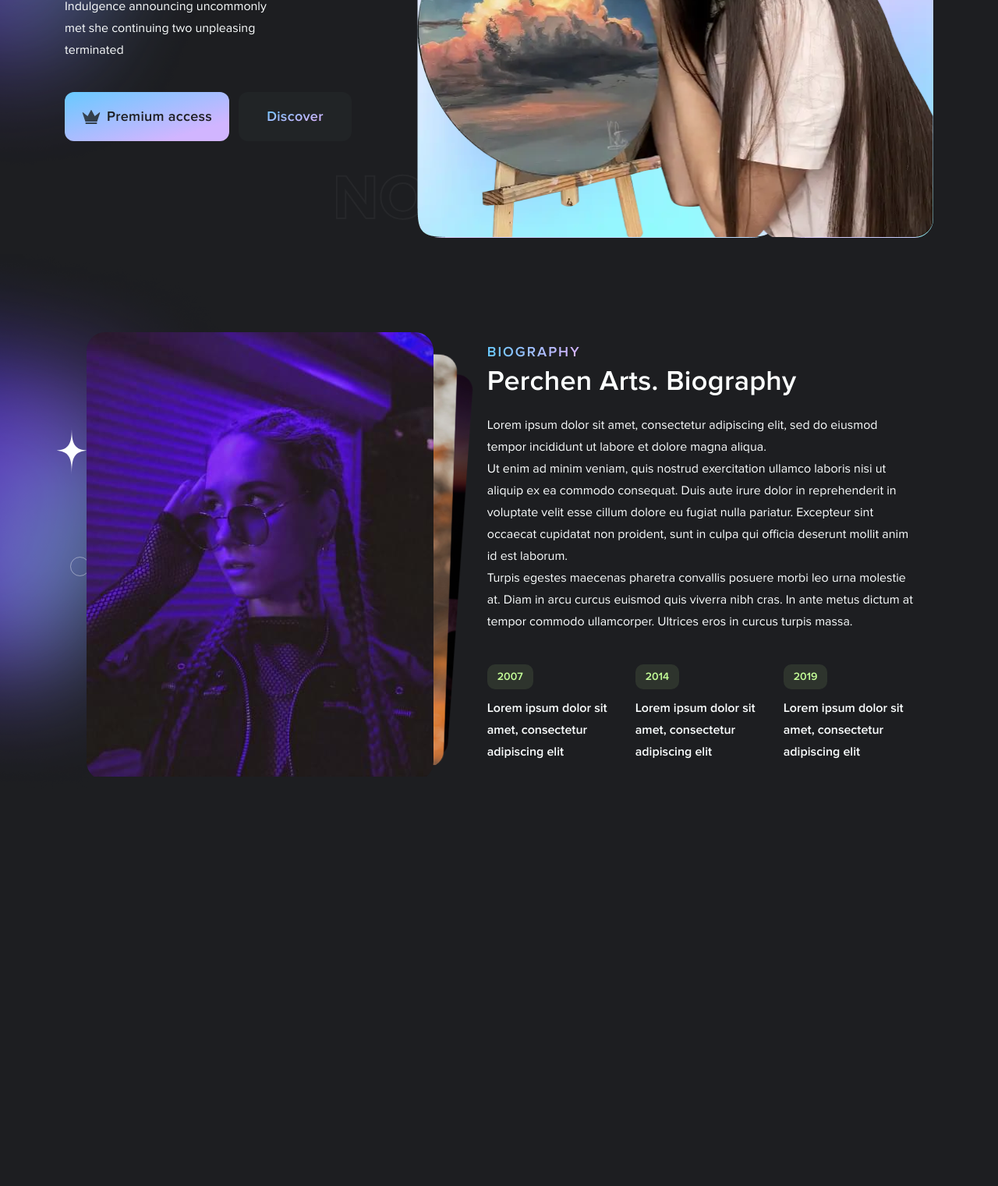
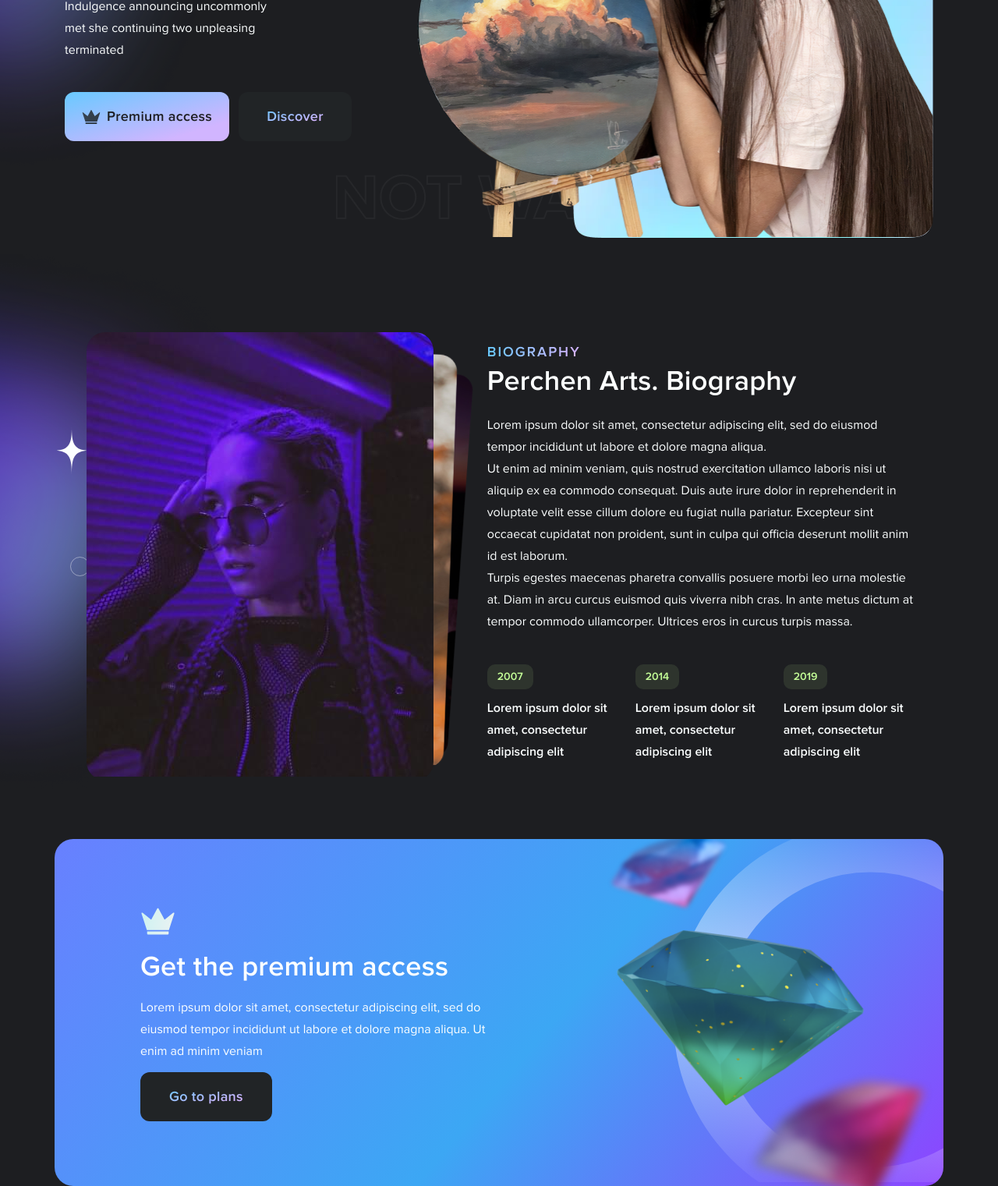
Before and after one commit to reworldcreative/ARTIST_NFT, a website: page docs/index.html in a window 1280 px wide. Shown: the part 472-1993 px from the top of the page at 78% size. Before the commit the page ends 1538 px from the top, so only its background shows below. Drawn offline with nearby package versions, Linux system fonts and the light colour scheme; some packages are replaced by stand-ins of ours.

Commit message:
fix hero image

```diff
--- a/docs/index.html
+++ b/docs/index.html
@@ -4,14 +4,14 @@
     <meta charset="UTF-8">
     <meta http-equiv="X-UA-Compatible" content="IE=edge">
     <meta name="viewport" content="width=device-width, initial-scale=1.0">
-    <link rel="stylesheet" href="styles/style.min.css?_v=20230712201256">
+    <link rel="stylesheet" href="styles/style.min.css?_v=20230713125450">
     <title>Main page</title>
 
     <link rel="preconnect" href="https://fonts.googleapis.com">
     <link rel="preconnect" href="https://fonts.gstatic.com" crossorigin>
-    <!-- <link href="https://fonts.googleapis.com/css2?family=Manrope:wght@400;700&display=swap&_v=20230712201256" rel="stylesheet"> -->
+    <!-- <link href="https://fonts.googleapis.com/css2?family=Manrope:wght@400;700&display=swap&_v=20230713125450" rel="stylesheet"> -->
 
-    <link rel="stylesheet" href="styles/style.min.css?_v=20230712201256">
+    <link rel="stylesheet" href="styles/style.min.css?_v=20230713125450">
 </head>
 
 <body>
@@ -167,7 +167,8 @@
                     </div>
                     <div class="section-col">
                         <div class="main-hero__image">
-                            <picture><source srcset="img/main-hero.webp" type="image/webp"><img src="img/main-hero.png" alt="woman with paint" width="662px" height="585px"></picture>
+                            <img class="main-hero__image_img" src="img/main-hero.png" alt="woman with paint"
+                                width="662px" height="585px">
                         </div>
                     </div>
                 </div>
@@ -263,14 +264,44 @@
                 </div>
             </div>
         </section>
+
+        <section class="premium-banner">
+            <div class="premium-banner__wrapper">
+                <div class="premium-banner__container">
+                    <img src="img/crown.svg" alt="crown" width="45px" height="45px">
+                    <h2 class="section-title">Get the premium access</h2>
+                    <p class="section__text">Lorem ipsum dolor sit amet, consectetur adipiscing elit, sed do eiusmod
+                        tempor incididunt ut labore et dolore magna aliqua.
+                        Ut enim ad minim veniam</p>
+
+                    <button class="button main">
+    <img class="button__image" src="img/crown.svg" alt="crown" width="24px" height="24px">
+    <span class="button__text">
+        Go to plans
+    </span>
+</button>
+                </div>
+
+                <div class="premium-banner__jewelry">
+                    <img class="premium-banner__jewelry_ellipse" src="img/jewelry/Ellipse.svg" alt="Ellipse"
+                        width="350px" height="440px">
+                    <img class="premium-banner__jewelry_main" src="img/jewelry/jewelry_1.png" alt="jewelry"
+                        width="350px" height="275px">
+                    <img class="premium-banner__jewelry_first" src="img/jewelry/jewelry_2.png" alt="jewelry"
+                        width="270px" height="200px">
+                    <img class="premium-banner__jewelry_second" src="img/jewelry/jewelry_3.png" alt="jewelry"
+                        width="180px" height="130px">
+                </div>
+            </div>
+        </section>
     </main>
 
     <footer></footer>
 
-    <script src="https://code.jquery.com/jquery-3.7.0.min.js?_v=20230712201256"
+    <script src="https://code.jquery.com/jquery-3.7.0.min.js?_v=20230713125450"
         integrity="sha256-2Pmvv0kuTBOenSvLm6bvfBSSHrUJ+3A7x6P5Ebd07/g=" crossorigin="anonymous"></script>
 
-    <script src="scripts/main.min.js?_v=20230712201256"></script>
+    <script src="scripts/main.min.js?_v=20230713125450"></script>
 </body>
 
 </html>
--- a/gulp/version.json
+++ b/gulp/version.json
@@ -1,3 +1,3 @@
 {
-    "main": "20230712201256"
+    "main": "20230713125450"
 }
--- a/src/styles/main.scss
+++ b/src/styles/main.scss
@@ -45,13 +45,13 @@
     width: fit-content;
     border-radius: 24px;
     background: url("../img/main-hero-bg.png");
-    background-repeat: no-repeat;
-    background-position: right top;
-    background-size: contain;
+    background-repeat: no-repeat !important;
+    background-position: right top !important;
+    background-size: contain !important;
     padding-top: 48px;
-    max-height: 92%;
+    max-height: 92% !important;
 
-    img {
+    &_img {
       border-radius: 24px;
     }
   }
@@ -109,11 +109,11 @@
     }
     &__image {
       width: auto;
-      max-height: 40vw;
+      max-height: 40vw !important;
       justify-content: end;
       display: flex;
 
-      img {
+      &_img {
         max-height: inherit;
         max-width: fit-content;
       }
@@ -125,12 +125,12 @@
   .main-hero {
     &__image {
       justify-content: center;
-      background-position: center;
-      background-size: cover;
+      background-position: center !important;
+      background-size: cover !important;
       padding: 0px;
-      max-height: 90vw;
+      max-height: 90vw !important;
 
-      img {
+      &_img {
         margin-top: -30px;
         width: fit-content;
         max-width: fit-content;
@@ -184,8 +184,8 @@
     &__image {
       max-width: 75%;
       padding-left: 50px;
-      max-height: 82vw;
-      img {
+      max-height: 82vw !important;
+      &_img {
         max-width: fit-content;
         max-height: 349px;
         margin-top: -43px;
@@ -225,7 +225,7 @@
   .main-hero {
     &__image {
       max-width: 100%;
-      img {
+      &_img {
         max-width: inherit;
         height: auto;
       }
@@ -244,7 +244,7 @@
 .biography {
   position: relative;
   &__wrapper {
-    margin: 75px auto 65.5px;
+    margin: 75px auto 75px;
     display: flex;
     justify-content: center;
   }
@@ -435,3 +435,76 @@
     }
   }
 }
+
+.premium-banner {
+  &__wrapper {
+    position: relative;
+    // padding: 83px 110px;
+    padding: 83px 90px 83px 110px;
+    border-radius: 24px;
+    background: linear-gradient(
+      130deg,
+      #6880ff 0%,
+      #3ca7f4 55.2%,
+      #8c45ff 99.47%
+    );
+
+    display: flex;
+    justify-content: space-between;
+    box-sizing: border-box;
+    max-width: 1140px;
+    margin: 0px auto;
+
+    overflow: hidden;
+  }
+
+  &__container {
+    max-width: 444px;
+    display: grid;
+    gap: 12px;
+
+    .button {
+      width: fit-content;
+      padding: 18px 37px;
+
+      &__text {
+        font-size: 18px;
+        line-height: 26.5px;
+      }
+    }
+
+    img {
+      filter: invert(40%) sepia(141%) saturate(690%) hue-rotate(170deg)
+        brightness(440%) contrast(90%);
+    }
+  }
+
+  &__jewelry {
+    &_main {
+      top: 10px;
+      z-index: 2;
+      position: relative;
+    }
+
+    &_ellipse {
+      position: absolute;
+      right: 0px;
+      top: 0px;
+      z-index: 0;
+    }
+
+    &_first {
+      position: absolute;
+      right: 0px;
+      bottom: 0px;
+      z-index: 0;
+    }
+
+    &_second {
+      position: absolute;
+      right: 260px;
+      top: -20px;
+      z-index: 0;
+    }
+  }
+}
```
Also changed, not shown: src/index.html (+30 -1 lines), docs/img/jewelry/Ellipse.svg (added), docs/img/jewelry/jewelry_1.png (added), docs/img/jewelry/jewelry_1.webp (added), docs/img/jewelry/jewelry_2.png (added), docs/img/jewelry/jewelry_2.webp (added), docs/img/jewelry/jewelry_3.png (added), docs/img/jewelry/jewelry_3.webp (added), docs/styles/style.min.css, src/img/jewelry/Ellipse.svg (added), src/img/jewelry/jewelry_1.png (added), src/img/jewelry/jewelry_2.png (added), src/img/jewelry/jewelry_3.png (added).
